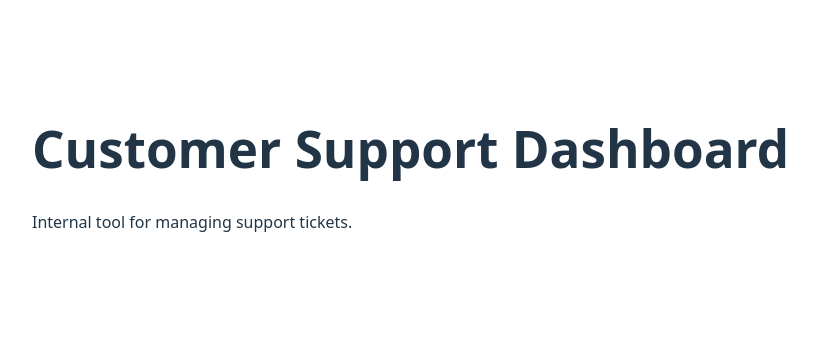
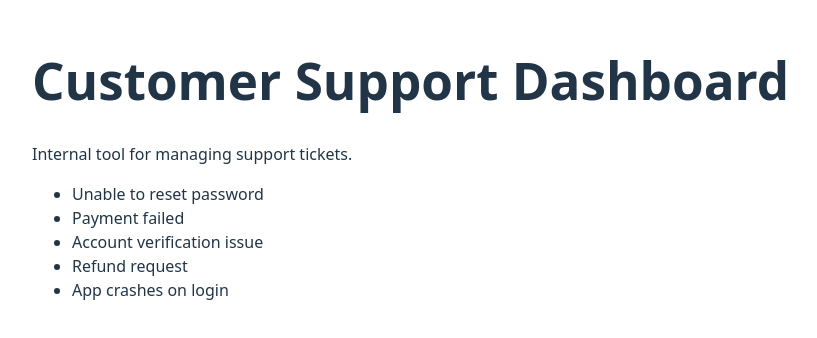
Before and after one commit to Keamogetswee/support-dashboard, a React (Vite) app: page / in a window 1280 px wide. Shown: the part 232-570 px from the top of the page, without its empty margins (0-817 px from the left). Built offline with nearby package versions, Linux system fonts and the light colour scheme.

Commit message:
Added mock data to render to the page

```diff
--- a/src/App.jsx
+++ b/src/App.jsx
@@ -1,10 +1,19 @@
 import React from "react"
+import { tickets } from "./data/tickets"
 
 export default function App() {
   return (
     <main style={{ padding: "2rem" }}>
       <h1>Customer Support Dashboard</h1>
       <p>Internal tool for managing support tickets.</p>
+
+      <ul>
+        {tickets.map((ticket) => (
+          <li key={ticket.id}>
+            {ticket.subject}
+          </li>
+        ))}
+      </ul>
     </main>
   )
 }
--- /dev/null
+++ b/src/data/tickets.js
@@ -0,0 +1,47 @@
+export const tickets = [
+  {
+    id: "TCK-1001",
+    customer: "Sarah M.",
+    subject: "Unable to reset password",
+    status: "Open",
+    priority: "High",
+    createdAt: "2026-01-02",
+    description: "Customer reports the reset password link is not working."
+  },
+  {
+    id: "TCK-1002",
+    customer: "John D.",
+    subject: "Payment failed",
+    status: "In Progress",
+    priority: "Medium",
+    createdAt: "2026-01-03",
+    description: "Payment fails at checkout with no error message."
+  },
+  {
+    id: "TCK-1003",
+    customer: "Lerato K.",
+    subject: "Account verification issue",
+    status: "Open",
+    priority: "Low",
+    createdAt: "2026-01-04",
+    description: "User did not receive verification email."
+  },
+  {
+    id: "TCK-1004",
+    customer: "Michael B.",
+    subject: "Refund request",
+    status: "Resolved",
+    priority: "Low",
+    createdAt: "2026-01-01",
+    description: "Customer requesting refund for duplicate charge."
+  },
+  {
+    id: "TCK-1005",
+    customer: "Aisha N.",
+    subject: "App crashes on login",
+    status: "In Progress",
+    priority: "High",
+    createdAt: "2026-01-05",
+    description: "Mobile app crashes immediately after login."
+  }
+]
```
